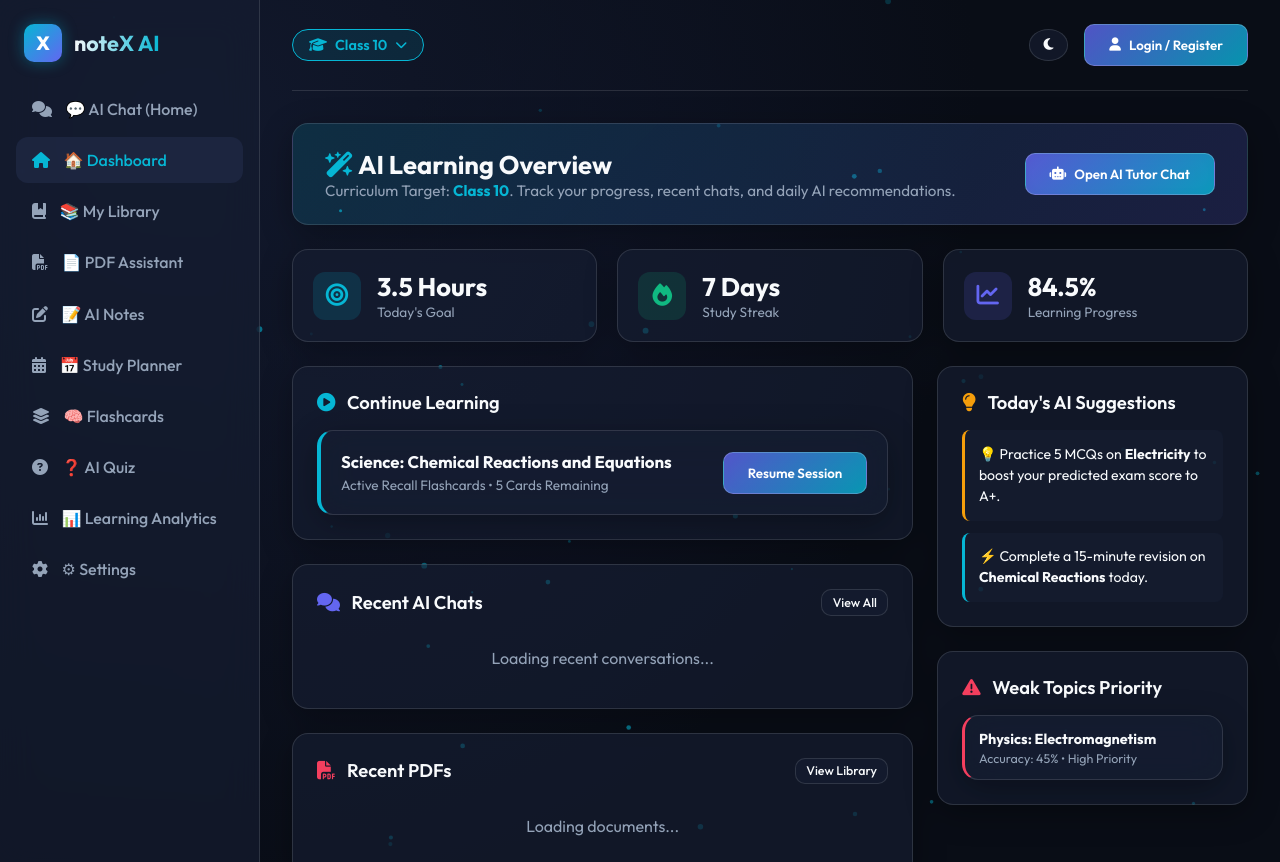
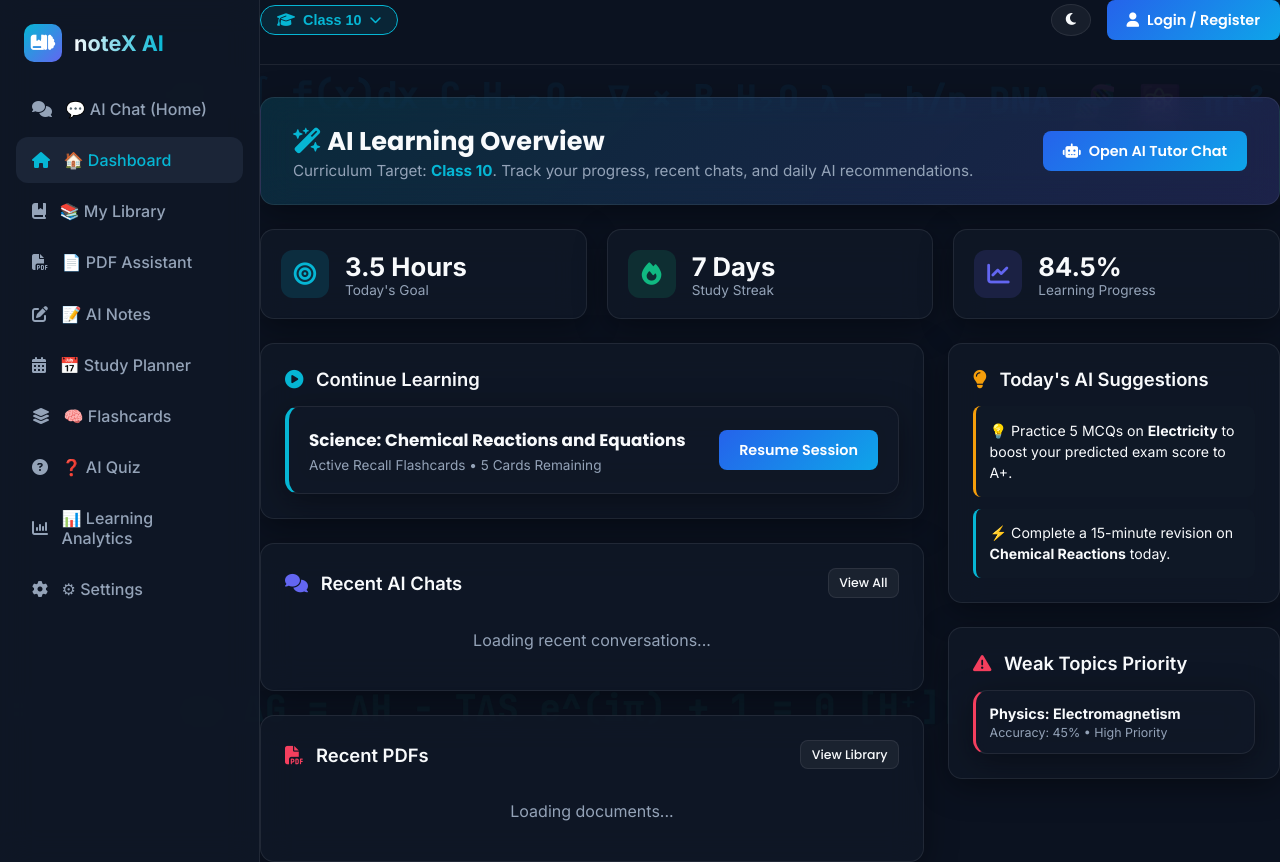
Before and after one commit to ANHADKN/NOTE_X_AI, a Flask app: template app/templates/index.html in a window 1280 px wide. Run offline with Flask 3, Linux system fonts and the light colour scheme; the template is opened without the code that fills it, so the values that code supplies are empty.

Commit message:
style: scientific theme redesign with KaTeX math and Poppins font

```diff
--- a/app/static/css/glassmorphism.css
+++ b/app/static/css/glassmorphism.css
@@ -1,81 +1,98 @@
-/* noteX AI - Glassmorphism UI Components & Cards */
+/* noteX AI - Glassmorphism UI Components & KaTeX Styling */
 .glass-card {
   background: var(--surface);
   backdrop-filter: var(--glass-blur);
   -webkit-backdrop-filter: var(--glass-blur);
   border: 1px solid var(--border-color);
-  border-radius: var(--glass-radius);
+  border-radius: var(--radius-md);
   box-shadow: var(--glass-shadow);
-  transition: transform var(--transition-normal), border-color var(--transition-normal), box-shadow var(--transition-normal);
+  transition: all var(--transition-normal);
 }
 
 .glass-card:hover {
-  border-color: rgba(99, 102, 241, 0.35);
-  box-shadow: var(--glass-shadow), var(--glass-glow);
+  border-color: var(--border-active);
+  box-shadow: 0 12px 40px 0 rgba(14, 165, 233, 0.15);
 }
 
-.glass-card-interactive:hover {
-  transform: translateY(-4px);
-}
-
-/* Glass Inputs & Controls */
 .glass-input {
-  background: rgba(15, 23, 42, 0.3);
+  width: 100%;
+  background: rgba(15, 23, 42, 0.6);
   border: 1px solid var(--border-color);
-  border-radius: 10px;
+  border-radius: var(--radius-sm);
   padding: 0.75rem 1rem;
   color: var(--text-primary);
+  font-family: var(--font-body);
+  font-size: 0.92rem;
+  transition: border-color var(--transition-fast);
   outline: none;
-  font-size: 0.95rem;
-  width: 100%;
-  transition: border-color var(--transition-fast), box-shadow var(--transition-fast);
-}
-
-[data-theme="light"] .glass-input {
-  background: rgba(255, 255, 255, 0.6);
 }
 
 .glass-input:focus {
-  border-color: var(--accent-cyan);
-  box-shadow: 0 0 12px var(--accent-cyan-glow);
+  border-color: var(--accent-sky);
+  box-shadow: 0 0 12px rgba(14, 165, 233, 0.3);
 }
 
-/* Glass Buttons */
 .btn-glass {
-  background: linear-gradient(135deg, rgba(99, 102, 241, 0.8), rgba(6, 182, 212, 0.8));
-  color: #ffffff;
-  border: 1px solid rgba(255, 255, 255, 0.2);
-  border-radius: 10px;
-  padding: 0.75rem 1.5rem;
+  background: linear-gradient(135deg, var(--accent-blue), var(--accent-sky));
+  color: white;
+  border: none;
+  padding: 0.6rem 1.25rem;
+  border-radius: var(--radius-sm);
+  font-family: var(--font-heading);
   font-weight: 600;
+  font-size: 0.9rem;
   cursor: pointer;
   display: inline-flex;
   align-items: center;
   gap: 0.5rem;
   transition: transform var(--transition-fast), box-shadow var(--transition-fast);
-  backdrop-filter: blur(8px);
 }
 
 .btn-glass:hover {
-  transform: scale(1.02);
-  box-shadow: 0 0 20px var(--accent-cyan-glow);
+  transform: translateY(-2px);
+  box-shadow: 0 4px 20px rgba(14, 165, 233, 0.4);
 }
 
 .btn-glass-secondary {
-  background: var(--surface);
+  background: rgba(255, 255, 255, 0.05);
   color: var(--text-primary);
   border: 1px solid var(--border-color);
-  border-radius: 10px;
-  padding: 0.75rem 1.25rem;
+  padding: 0.5rem 1rem;
+  border-radius: var(--radius-sm);
+  font-family: var(--font-heading);
   font-weight: 500;
+  font-size: 0.85rem;
   cursor: pointer;
   display: inline-flex;
   align-items: center;
-  gap: 0.5rem;
-  transition: background var(--transition-fast), border-color var(--transition-fast);
+  gap: 0.4rem;
+  transition: all var(--transition-fast);
 }
 
 .btn-glass-secondary:hover {
-  background: var(--surface-hover);
-  border-color: var(--accent-indigo);
+  background: rgba(255, 255, 255, 0.1);
+  border-color: var(--accent-sky);
 }
+
+/* AI Avatar & Chat Styling */
+.ai-avatar {
+  width: 36px;
+  height: 36px;
+  border-radius: var(--radius-sm);
+  background: linear-gradient(135deg, var(--accent-blue), var(--accent-teal));
+  display: flex;
+  align-items: center;
+  justify-content: center;
+  color: white;
+  font-size: 1rem;
+  box-shadow: 0 0 12px rgba(20, 184, 166, 0.4);
+}
+
+/* KaTeX Math Equation Render Override */
+.katex-display {
+  margin: 0.75rem 0 !important;
+  padding: 0.5rem;
+  background: rgba(15, 23, 42, 0.5);
+  border-radius: 8px;
+  overflow-x: auto;
+}
--- a/app/static/css/main.css
+++ b/app/static/css/main.css
@@ -1,55 +1,101 @@
-/* noteX AI - Base Layout, Reset & Animated Background */
+/* noteX AI - Main Layout & Animated Scientific Background System */
 * {
   margin: 0;
   padding: 0;
   box-sizing: border-box;
-  font-family: var(--font-family-primary);
 }
 
-html, body {
-  width: 100%;
-  height: 100%;
+body {
+  font-family: var(--font-body);
+  background-color: var(--bg-primary);
+  color: var(--text-primary);
+  min-height: 100vh;
   overflow-x: hidden;
-  background-color: var(--bg-color);
-  background-image: var(--bg-gradient);
-  color: var(--text-primary);
-  transition: background-color var(--transition-normal), color var(--transition-normal);
+  position: relative;
 }
 
-#particle-canvas {
-  position: fixed;
-  top: 0;
-  left: 0;
-  width: 100vw;
-  height: 100vh;
-  z-index: 0;
-  pointer-events: none;
+h1, h2, h3, h4, h5, h6 {
+  font-family: var(--font-heading);
 }
 
+code, pre {
+  font-family: var(--font-code);
+}
+
+/* Floating Low-Opacity Scientific Background Elements */
+.scientific-bg {
+  position: fixed;
+  inset: 0;
+  pointer-events: none;
+  z-index: 0;
+  overflow: hidden;
+  opacity: 0.06;
+}
+
+.scientific-bg::before {
+  content: "E = mc²   ∫ f(x)dx   C₆H₁₂O₆   ∇ × B   H₂O   λ = h/p   DNA 🧬   ⚛️   πr²   ∑(x_i)";
+  position: absolute;
+  top: 10%;
+  left: 5%;
+  font-size: 2.2rem;
+  font-family: var(--font-code);
+  font-weight: 700;
+  color: var(--accent-sky);
+  white-space: nowrap;
+  animation: floatFormula 25s linear infinite alternate;
+}
+
+.scientific-bg::after {
+  content: "Fe + O₂ → Fe₂O₃   sin²θ + cos²θ = 1   F = ma   ΔG = ΔH - TΔS   e^(iπ) + 1 = 0   [H⁺][OH⁻] = 10⁻¹⁴";
+  position: absolute;
+  bottom: 15%;
+  right: 5%;
+  font-size: 2.2rem;
+  font-family: var(--font-code);
+  font-weight: 700;
+  color: var(--accent-teal);
+  white-space: nowrap;
+  animation: floatFormula 30s linear infinite alternate-reverse;
+}
+
+@keyframes floatFormula {
+  0% { transform: translateY(0) translateX(0) rotate(0deg); }
+  50% { transform: translateY(-20px) translateX(30px) rotate(1deg); }
+  100% { transform: translateY(15px) translateX(-25px) rotate(-1deg); }
+}
+
+/* Application Layout Container */
 .app-wrapper {
+  display: flex;
+  min-height: 100vh;
   position: relative;
   z-index: 1;
-  display: flex;
-  min-height: 100vh;
-  width: 100%;
 }
 
-/* Main Content Viewport */
 .main-content {
   flex: 1;
   display: flex;
   flex-direction: column;
-  min-width: 0;
-  padding: 1.5rem 2rem;
+  height: 100vh;
   overflow-y: auto;
 }
 
-/* Animations */
-@keyframes fadeIn {
-  from { opacity: 0; transform: translateY(10px); }
-  to { opacity: 1; transform: translateY(0); }
+.top-navbar {
+  height: 64px;
+  background: var(--surface);
+  backdrop-filter: var(--glass-blur);
+  border-bottom: 1px solid var(--border-color);
+  display: flex;
+  align-items: center;
+  justify-content: space-between;
+  padding: 0 1.5rem;
+  position: sticky;
+  top: 0;
+  z-index: 100;
 }
 
-.animate-fade-in {
-  animation: fadeIn 0.4s cubic-bezier(0.16, 1, 0.3, 1) forwards;
+.view-container {
+  flex: 1;
+  padding: 1.5rem;
+  overflow-y: auto;
 }
--- a/app/static/css/variables.css
+++ b/app/static/css/variables.css
@@ -1,65 +1,53 @@
-/* noteX AI - Design System Variables & Theme Tokens */
+/* noteX AI - Scientific Education Design Tokens & Palette */
 :root {
-  /* Font Family */
-  --font-family-primary: 'Outfit', 'Inter', -apple-system, BlinkMacSystemFont, 'Segoe UI', Roboto, sans-serif;
+  /* Scientific Color Palette */
+  --bg-primary: #0b1220;         /* Deep Navy */
+  --bg-secondary: #0f172a;       /* Dark Navy Surface */
+  --surface: rgba(17, 24, 39, 0.75); /* Dark Glass Card */
+  --surface-hover: rgba(30, 41, 59, 0.85);
 
-  /* Dark Theme Tokens (Default) */
-  --bg-color-dark: #090d16;
-  --bg-gradient-dark: radial-gradient(circle at 15% 15%, rgba(30, 41, 78, 0.4) 0%, rgba(9, 13, 22, 1) 60%),
-                      radial-gradient(circle at 85% 85%, rgba(67, 56, 202, 0.25) 0%, rgba(9, 13, 22, 1) 70%);
-  --surface-dark: rgba(22, 30, 50, 0.65);
-  --surface-hover-dark: rgba(30, 41, 68, 0.8);
-  --border-color-dark: rgba(255, 255, 255, 0.12);
-  --text-primary-dark: #f8fafc;
-  --text-secondary-dark: #94a3b8;
+  --accent-blue: #2563eb;        /* Royal Blue (Primary) */
+  --accent-sky: #0ea5e9;         /* Sky Blue (Secondary) */
+  --accent-teal: #14b8a6;        /* Teal (Accent) */
+  --accent-cyan: #06b6d4;        /* Cyan Highlight */
+  --accent-indigo: #6366f1;      /* Indigo Accent */
+  --accent-emerald: #10b981;     /* Emerald Success */
+  --accent-rose: #f43f5e;        /* Rose Alert */
+  --accent-amber: #f59e0b;       /* Amber Warning */
 
-  /* Light Theme Tokens */
-  --bg-color-light: #f1f5f9;
-  --bg-gradient-light: radial-gradient(circle at 15% 15%, rgba(224, 231, 255, 0.7) 0%, rgba(241, 245, 249, 1) 60%),
-                       radial-gradient(circle at 85% 85%, rgba(238, 242, 255, 0.8) 0%, rgba(241, 245, 249, 1) 70%);
-  --surface-light: rgba(255, 255, 255, 0.75);
-  --surface-hover-light: rgba(255, 255, 255, 0.95);
-  --border-color-light: rgba(203, 213, 225, 0.6);
-  --text-primary-light: #0f172a;
-  --text-secondary-light: #475569;
+  --text-primary: #f8fafc;       /* Pure White / Soft Off-White */
+  --text-secondary: #94a3b8;     /* Muted Slate Gray */
+  --text-muted: #64748b;         /* Deep Muted Gray */
 
-  /* Primary Brand Colors & Accents */
-  --accent-cyan: #06b6d4;
-  --accent-cyan-glow: rgba(6, 182, 212, 0.4);
-  --accent-indigo: #6366f1;
-  --accent-indigo-glow: rgba(99, 102, 241, 0.4);
-  --accent-purple: #a855f7;
-  --accent-emerald: #10b981;
-  --accent-amber: #f59e0b;
-  --accent-rose: #f43f5e;
+  --border-color: rgba(255, 255, 255, 0.08);
+  --border-active: rgba(14, 165, 233, 0.4);
 
-  /* Glassmorphism Specs */
-  --glass-blur: blur(18px);
-  --glass-radius: 16px;
-  --glass-shadow: 0 8px 32px 0 rgba(0, 0, 0, 0.3);
-  --glass-glow: 0 0 20px rgba(99, 102, 241, 0.25);
+  /* Typography */
+  --font-heading: 'Poppins', sans-serif;
+  --font-body: 'Inter', sans-serif;
+  --font-code: 'JetBrains Mono', monospace;
 
-  /* Transitions & Animation Duration */
-  --transition-fast: 0.2s ease;
-  --transition-normal: 0.3s cubic-bezier(0.4, 0, 0.2, 1);
-}
+  /* Glassmorphism & Elevation */
+  --glass-blur: blur(16px);
+  --glass-shadow: 0 8px 32px 0 rgba(0, 0, 0, 0.37);
+  --radius-sm: 8px;
+  --radius-md: 14px;
+  --radius-lg: 20px;
+  --radius-full: 9999px;
 
-[data-theme="dark"] {
-  --bg-color: var(--bg-color-dark);
-  --bg-gradient: var(--bg-gradient-dark);
-  --surface: var(--surface-dark);
-  --surface-hover: var(--surface-hover-dark);
-  --border-color: var(--border-color-dark);
-  --text-primary: var(--text-primary-dark);
-  --text-secondary: var(--text-secondary-dark);
+  --transition-fast: 0.15s ease;
+  --transition-normal: 0.25s ease;
+  --transition-slow: 0.4s cubic-bezier(0.16, 1, 0.3, 1);
 }
 
 [data-theme="light"] {
-  --bg-color: var(--bg-color-light);
-  --bg-gradient: var(--bg-gradient-light);
-  --surface: var(--surface-light);
-  --surface-hover: var(--surface-hover-light);
-  --border-color: var(--border-color-light);
-  --text-primary: var(--text-primary-light);
-  --text-secondary: var(--text-secondary-light);
+  --bg-primary: #f8fafc;
+  --bg-secondary: #f1f5f9;
+  --surface: rgba(255, 255, 255, 0.85);
+  --surface-hover: rgba(241, 245, 249, 0.95);
+  --text-primary: #0f172a;
+  --text-secondary: #475569;
+  --text-muted: #94a3b8;
+  --border-color: rgba(0, 0, 0, 0.08);
+  --border-active: rgba(37, 99, 235, 0.4);
 }
--- a/app/static/js/modules/chatbot.js
+++ b/app/static/js/modules/chatbot.js
@@ -273,6 +273,18 @@ const ChatbotModule = {
         `;
 
         if (typeof hljs !== 'undefined') hljs.highlightAll();
+        if (typeof renderMathInElement !== 'undefined') {
+          try {
+            renderMathInElement(aiBubbleContainer, {
+              delimiters: [
+                {left: '$$', right: '$$', display: true},
+                {left: '\\[', right: '\\]', display: true},
+                {left: '\\(', right: '\\)', display: false},
+                {left: '$', right: '$', display: false}
+              ]
+            });
+          } catch(err) { console.log('KaTeX render warning:', err); }
+        }
         await this.loadConversationHistory();
       } else {
         aiBubble.textContent = "I could not process this request. Please try again.";
--- a/app/templates/index.html
+++ b/app/templates/index.html
@@ -9,8 +9,13 @@
   <!-- Fonts & Icons -->
   <link rel="preconnect" href="https://fonts.googleapis.com">
   <link rel="preconnect" href="https://fonts.gstatic.com" crossorigin>
-  <link href="https://fonts.googleapis.com/css2?family=Inter:wght@300;400;500;600;700&family=Outfit:wght@400;500;600;700;800&display=swap" rel="stylesheet">
+  <link href="https://fonts.googleapis.com/css2?family=Inter:wght@300;400;500;600;700&family=Poppins:wght@500;600;700;800&family=JetBrains+Mono:wght@400;500&display=swap" rel="stylesheet">
   <link rel="stylesheet" href="https://cdnjs.cloudflare.com/ajax/libs/font-awesome/6.4.0/css/all.min.css">
+
+  <!-- KaTeX LaTeX Math Engine CDN -->
+  <link rel="stylesheet" href="https://cdn.jsdelivr.net/npm/katex@0.16.8/dist/katex.min.css">
+  <script src="https://cdn.jsdelivr.net/npm/katex@0.16.8/dist/katex.min.js"></script>
+  <script src="https://cdn.jsdelivr.net/npm/katex@0.16.8/dist/contrib/auto-render.min.js"></script>
 
   <!-- CSS Stylesheets -->
   <link rel="stylesheet" href="/static/css/variables.css">
@@ -25,15 +30,18 @@
   <script src="https://cdnjs.cloudflare.com/ajax/libs/highlight.js/11.7.0/highlight.min.js"></script>
 </head>
 <body>
-  <!-- Animated Background Canvas -->
-  <canvas id="particle-canvas"></canvas>
+  <!-- Floating Scientific Education Elements Container -->
+  <div id="scientific-bg-elements" class="scientific-bg"></div>
 
   <div class="app-wrapper">
     <!-- Sidebar Navigation -->
     <aside class="sidebar">
       <div class="brand">
-        <div class="brand-logo">X</div>
-        <div class="brand-title">noteX AI</div>
+        <div class="brand-logo" title="noteX AI - Book + AI Brain + Circuit">
+          <i class="fa-solid fa-book-bookmark" style="font-size: 0.95rem;"></i>
+          <i class="fa-solid fa-brain" style="font-size: 0.95rem; margin-left: -4px;"></i>
+        </div>
+        <div class="brand-title">note<span style="color: var(--accent-cyan);">X</span> AI</div>
       </div>
 
       <ul class="nav-list">
```
